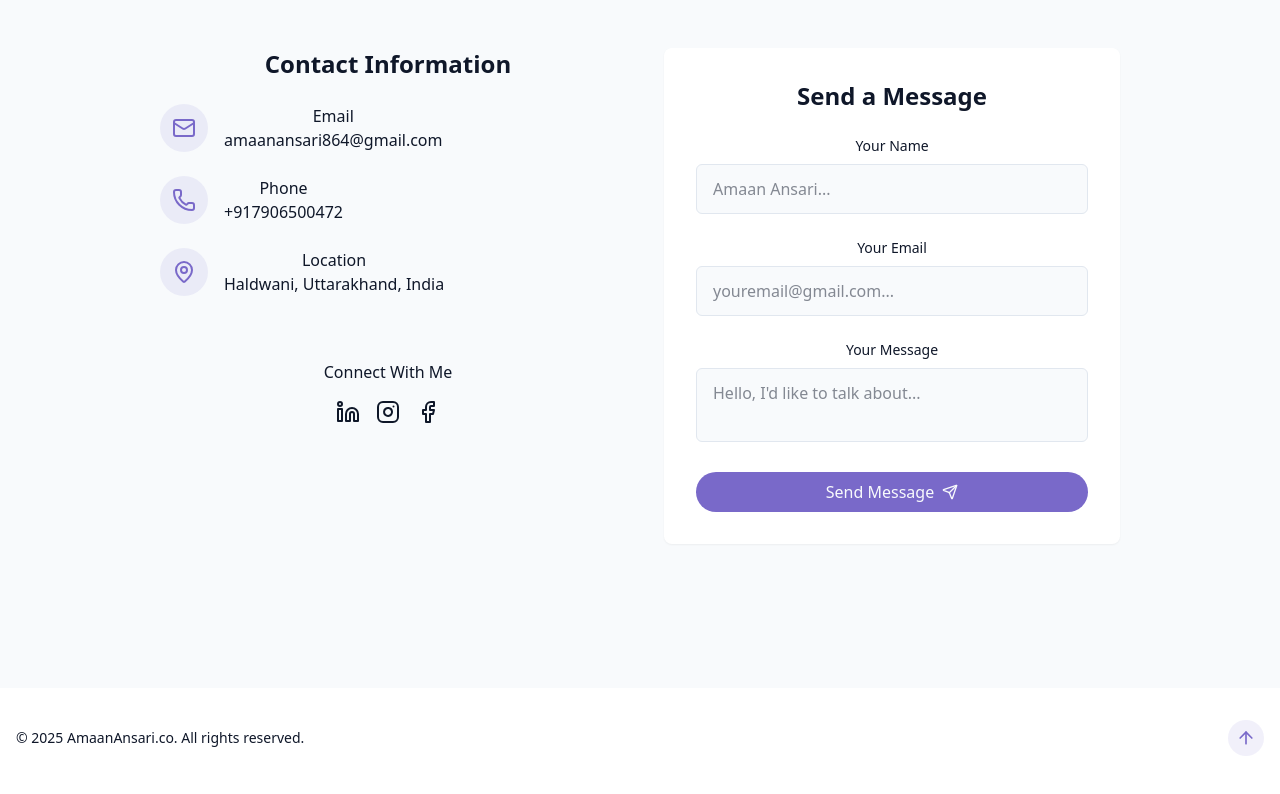
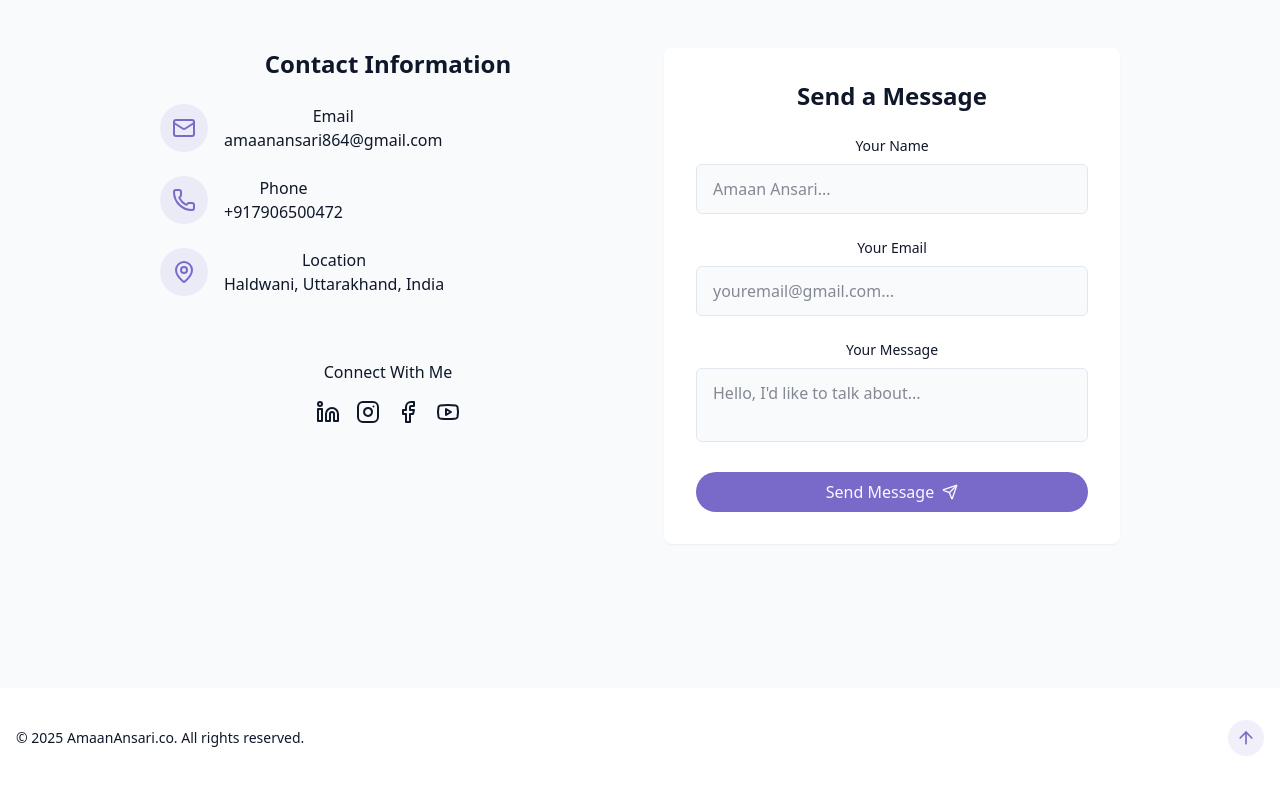
Before and after one commit to amaanansarii/portfolio_reactjs, a React (Vite) app: page / in a window 1280 px wide. Shown: the part 3864-4658 px from the top of the page. Built offline with nearby package versions, Linux system fonts and the light colour scheme; no server answers.

Commit message:
added social links

```diff
--- a/src/components/ContactSection.jsx
+++ b/src/components/ContactSection.jsx
@@ -1,4 +1,4 @@
-import { Facebook, Instagram, Linkedin, Mail, MapPin, Phone, Send } from "lucide-react"
+import { Facebook, Instagram, Linkedin, Mail, MapPin, Phone, Send, Youtube } from "lucide-react"
 import { cn } from "../lib/utils"
 import { useToast } from "../hooks/use-toast"
 import { useState } from "react";
@@ -122,14 +122,17 @@ export function ContactSection() {
                     <div className="pt-8">
                         <h4 className="mb-4 font-medium">Connect With Me</h4>
                         <div className="flex space-x-4 justify-center">
-                            <a href="add link here" target="_blank">
+                            <a href="www.linkedin.com/in/amaan-ansari-6b9917220" target="_blank">
                                 <Linkedin/>
                             </a>
-                            <a href="">
+                            <a href="https://www.instagram.com/amaan_aa12?igsh=MTUyYTU5Z2NpNmFmcA%3D%3D&utm_source=qr">
                                 <Instagram/>
                             </a>
-                            <a href="">
+                            <a href="https://www.facebook.com/jollywarden">
                                 <Facebook/>
+                            </a>
+                             <a href="https://youtube.com/@oye_jolly?si=fHb34zxFMQWZ256N">
+                                <Youtube/>
                             </a>
                         </div>
                     </div>
```
